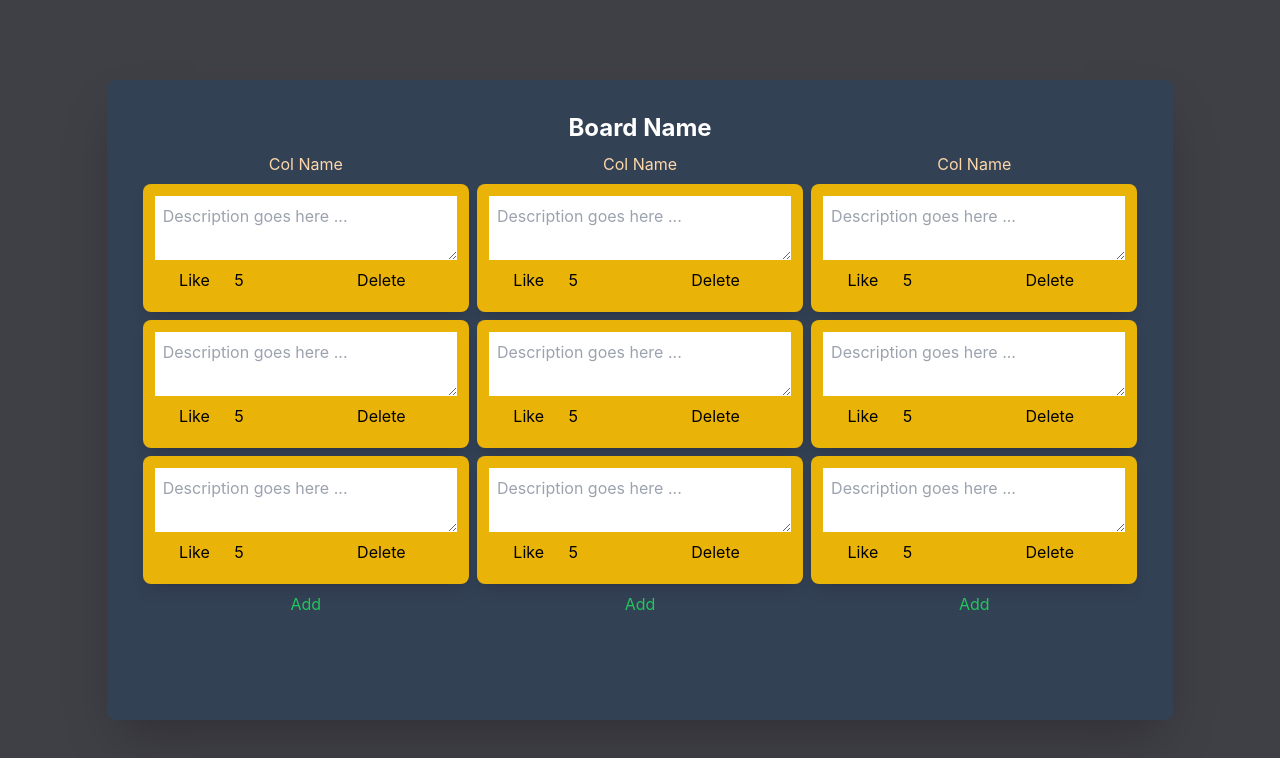
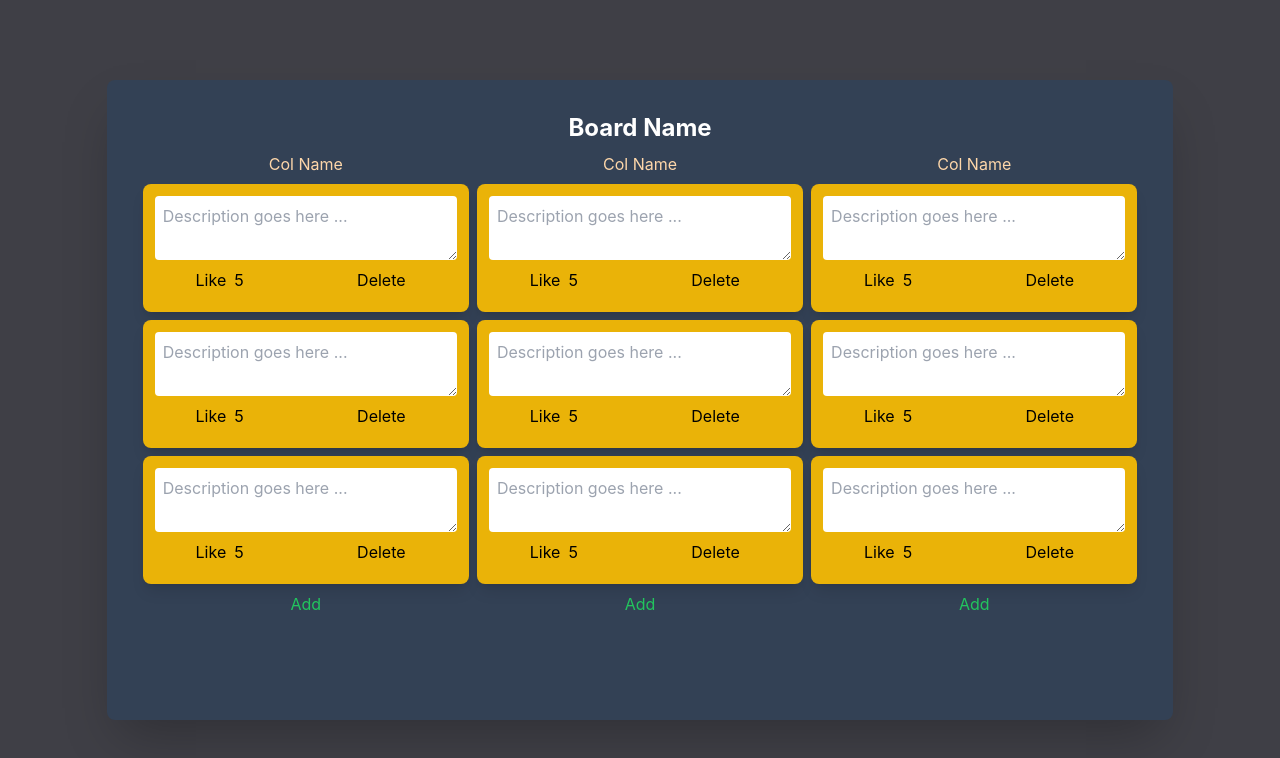
Before and after one commit to bahmanashtari/kanban, a React (Create React App) app: page / in a window 1280 px wide. Shown: the top 758 px of the page. Built offline with nearby package versions, Linux system fonts and the light colour scheme.

Commit message:
stylings

```diff
--- a/src/components/LikeButton.js
+++ b/src/components/LikeButton.js
@@ -1,7 +1,7 @@
 const LikeButton = props => {
 	return (
 		<div className='grid grid-flow-col grid-cols-2 p-1'>
-			<button className='p-1' type='button'>
+			<button className='p-1 text-right' type='button'>
 				Like
 			</button>
 			<h5 className='p-1 text-left'>5</h5>
--- a/src/components/Task.js
+++ b/src/components/Task.js
@@ -5,7 +5,7 @@ const Task = props => {
 	return (
 		<Card>
 			<textarea
-				className='p-2'
+				className='p-2 rounded'
 				type='text'
 				placeholder='Description goes here ...'></textarea>
 			<div className='grid grid-flow-col grid-cols-2'>
```
